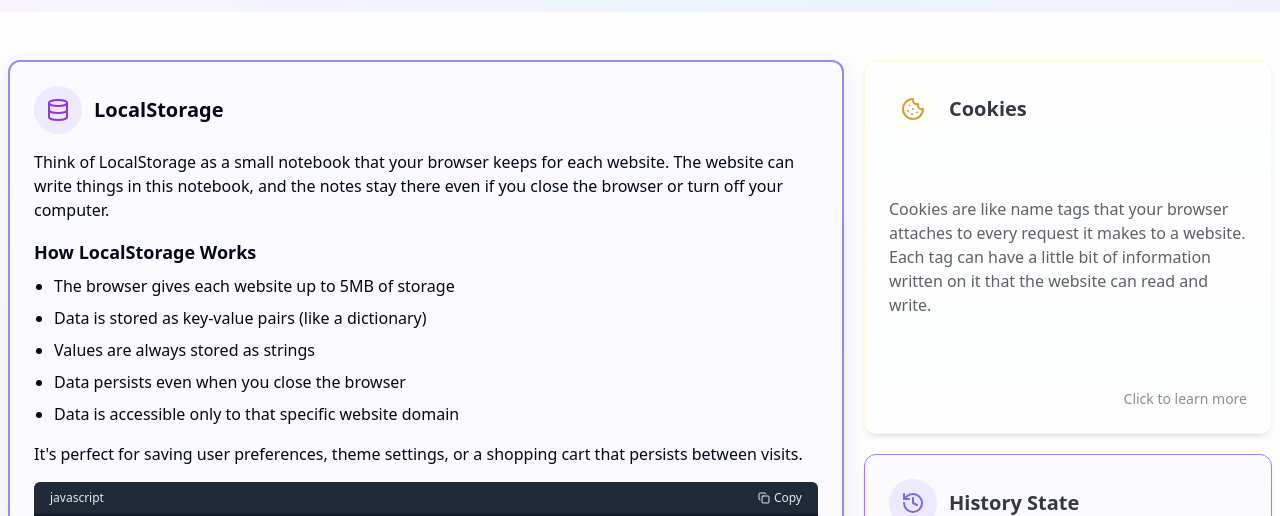
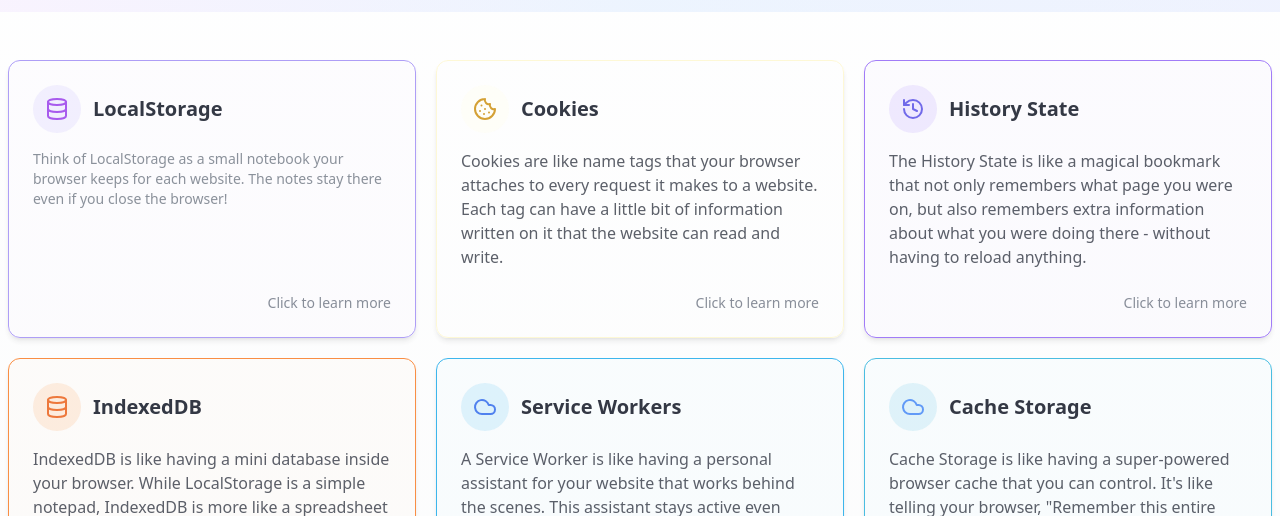
Before and after one commit to Abhisheksinha1506/web-storage-adventures-explained, a React (Vite) app: page / in a window 1280 px wide. Shown: the part 284-800 px from the top of the page. Built offline with nearby package versions, Linux system fonts and the light colour scheme.

Commit message:
Fix: Implement card expansion and default state
Fixes the card expansion functionality and sets the default state of the localStorage card to closed.

```diff
--- a/index.html
+++ b/index.html
@@ -4,7 +4,7 @@
   <head>
     <meta charset="UTF-8" />
     <meta name="viewport" content="width=device-width, initial-scale=1.0" />
-    <title>Web Storage Adventures</title>
+    <title>Browser Storage Guide | Web Storage Adventures</title>
     <meta name="description" content="Interactive guide to browser storage mechanisms" />
     <meta name="author" content="Lovable" />
 
--- a/src/pages/Index.tsx
+++ b/src/pages/Index.tsx
@@ -57,8 +57,8 @@ const storageDemos = [
 ];
 
 const Index = () => {
-  // Only allow one expanded at a time
-  const [expandedId, setExpandedId] = useState<string | null>('localstorage');
+  // Only allow one expanded at a time, and no card is expanded by default
+  const [expandedId, setExpandedId] = useState<string | null>(null);
 
   return (
     <div className="min-h-screen bg-gradient-to-b from-white to-gray-50">
```
